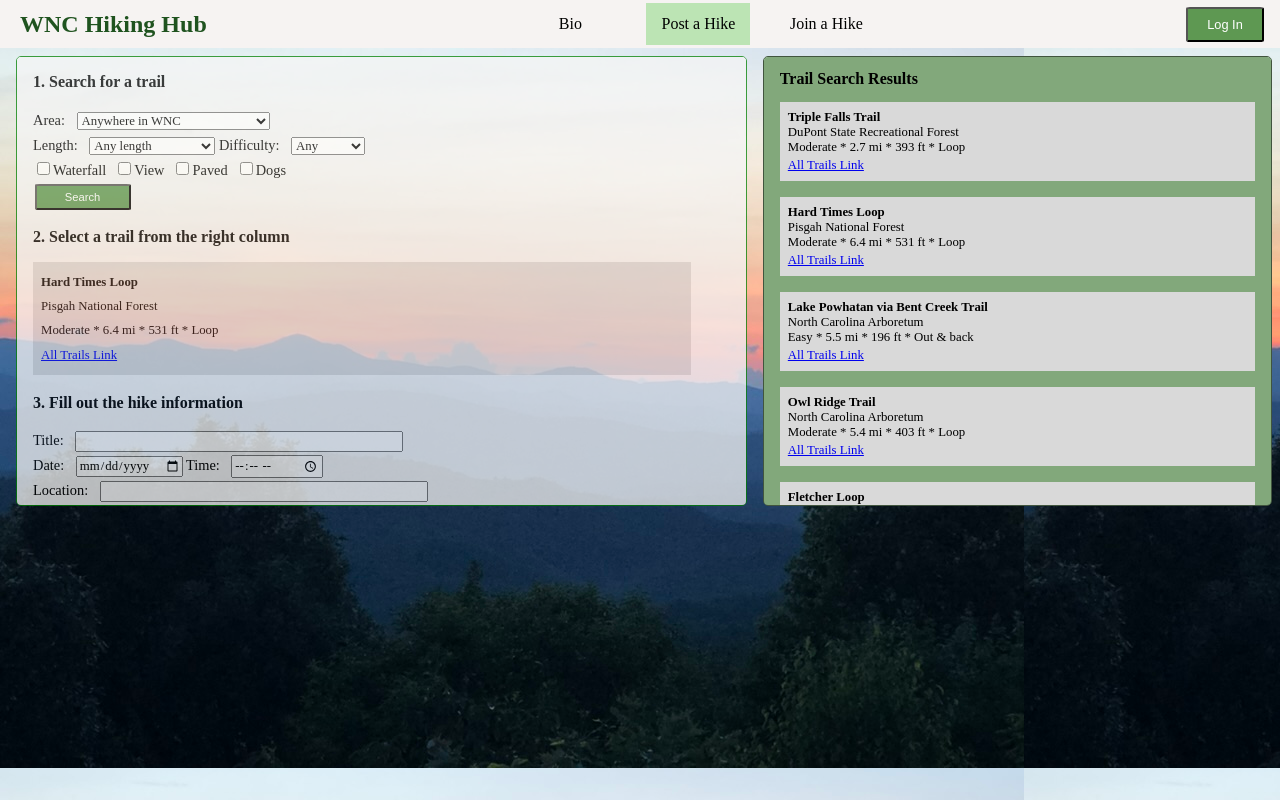
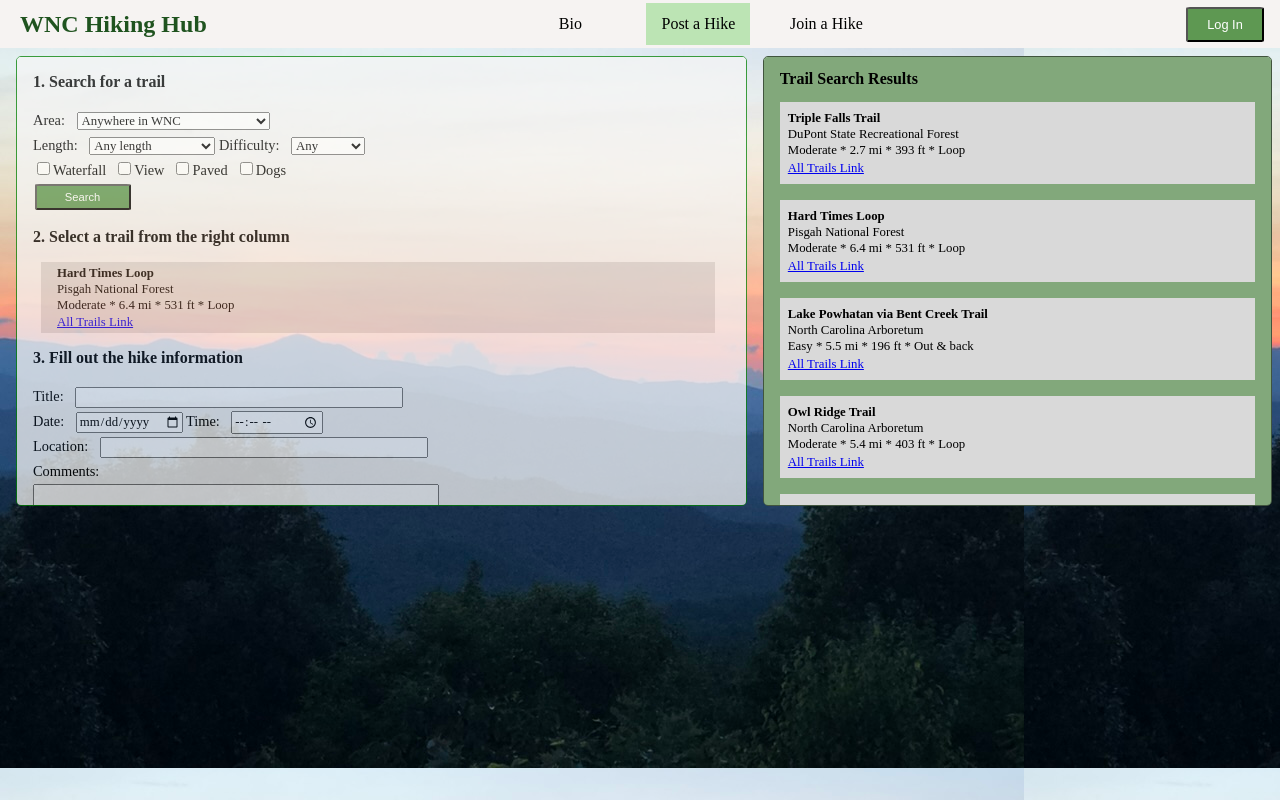
Before and after one commit to AnnieMcMahon/wnc-hiking-hub-v2, a Next.js app: page /post-hike in a window 1280 px wide. Both pictures are taken after a click on the element 1017 px from the left and 236 px from the top of the page. Built offline with nearby package versions, Linux system fonts and the light colour scheme.

Commit message:
changed styling for chosen-hike section

```diff
--- a/app/components/AllTrailsPost.jsx
+++ b/app/components/AllTrailsPost.jsx
@@ -1,6 +1,5 @@
 "use client";
 import "./AllTrailsPost.css";
-import "./Hike.css";
 
 function AllTrailsPost({hikeInfo, onClick}) {
   return (
--- a/app/components/ChosenHike.jsx
+++ b/app/components/ChosenHike.jsx
@@ -1,8 +1,9 @@
 "use client";
 
-function ChosenHike({hikeSelected}) {
+function ChosenHike({ hikeSelected }) {
   if (hikeSelected) {
     return (
+      <div>
         <div id="chosen-hike" className="hike">
           <h4>{hikeSelected.name}</h4>
           <p>{hikeSelected.area}</p>
@@ -18,11 +19,14 @@ function ChosenHike({hikeSelected}) {
             All Trails Link
           </a>
         </div>
+      </div>
     );
   } else {
     return (
-      <div id="chosen-hike-placeholder" className="hike">
+      <div>
+        <div className="hike" id="chosen-hike-placeholder">
         <h2>Choose a trail</h2>
+        </div>
       </div>
     );
   }
--- a/app/components/Hike.css
+++ /dev/null
@@ -1,17 +0,0 @@
-.hike {
-  text-align: left;
-  background-color: #d9d9d9;
-  margin-bottom: 1rem;
-  padding: 0.5rem;
-}
-
-.hike p,
-.hike h4,
-.hike h5 {
-  margin: 0;
-  padding: 0;
-}
-
-@media only screen and (max-width: 768px) {
-
-}
--- a/app/components/Hike.jsx
+++ b/app/components/Hike.jsx
@@ -1,7 +1,6 @@
 "use client";
 import { useGlobal } from "../context/GlobalContext";
 import { useRouter } from "next/navigation";
-import "./Hike.css";
 import allTrails from "@/app/assets/allTrails";
 import convertDate from "../assets/convertDate";
 import convertTime from "../assets/convertTime";
--- a/app/post-hike/page.jsx
+++ b/app/post-hike/page.jsx
@@ -141,7 +141,7 @@ function PostHike() {
             <button className="form-button">Search</button>
           </form>
           <h2>2. Select a trail from the right column</h2>
-          <ChosenHike hikeSelected={chosenHike} />
+            <ChosenHike hikeSelected={chosenHike} />
           <h2>3. Fill out the hike information</h2>
           <form onSubmit={(e) => handleSubmit(e)}>
             <label htmlFor="hikeTitle">Title: </label>
--- a/app/post-hike/post-hike.css
+++ b/app/post-hike/post-hike.css
@@ -36,9 +36,16 @@
   height: 4rem;
 }
 
-#post-hike #chosen-hike, #post-hike #chosen-hike-placeholder {
+#chosen-hike, #chosen-hike-placeholder {
+  line-height: 1rem;
   width: 90%;
 }
+
+#chosen-hike {
+  margin: 0.5rem;
+  padding: 0.2rem 1rem;
+}
+
 
 @media only screen and (max-width: 768px) {
   #post-hike #form-area {
--- a/app/styles.css
+++ b/app/styles.css
@@ -131,7 +131,6 @@ button .button-link {
 }
 
 /**** General sections ****/
-
 /* Hike Sections on Bio, Join Hike and Post Hike pages */
 .hike-section {
   width: 40%;
@@ -153,11 +152,27 @@ button .button-link {
   border-radius: 5px;
 }
 
-/**** Home page ****/
+/* Home page */
 #home {
   width: 40%;
   margin: 1rem auto;
   padding: 1rem 2rem;
+}
+
+/* Hikes */
+.hike {
+  text-align: left;
+  background-color: #d9d9d9;
+  margin-bottom: 1rem;
+  padding: 0.5rem;
+}
+
+.hike p,
+.hike h4,
+.hike h5 {
+  margin: 0;
+  padding: 0;
+  line-height: 1rem;
 }
 
 /**** Smaller screens ****/
```
Lines whose indentation alone changed are shown as unchanged.
